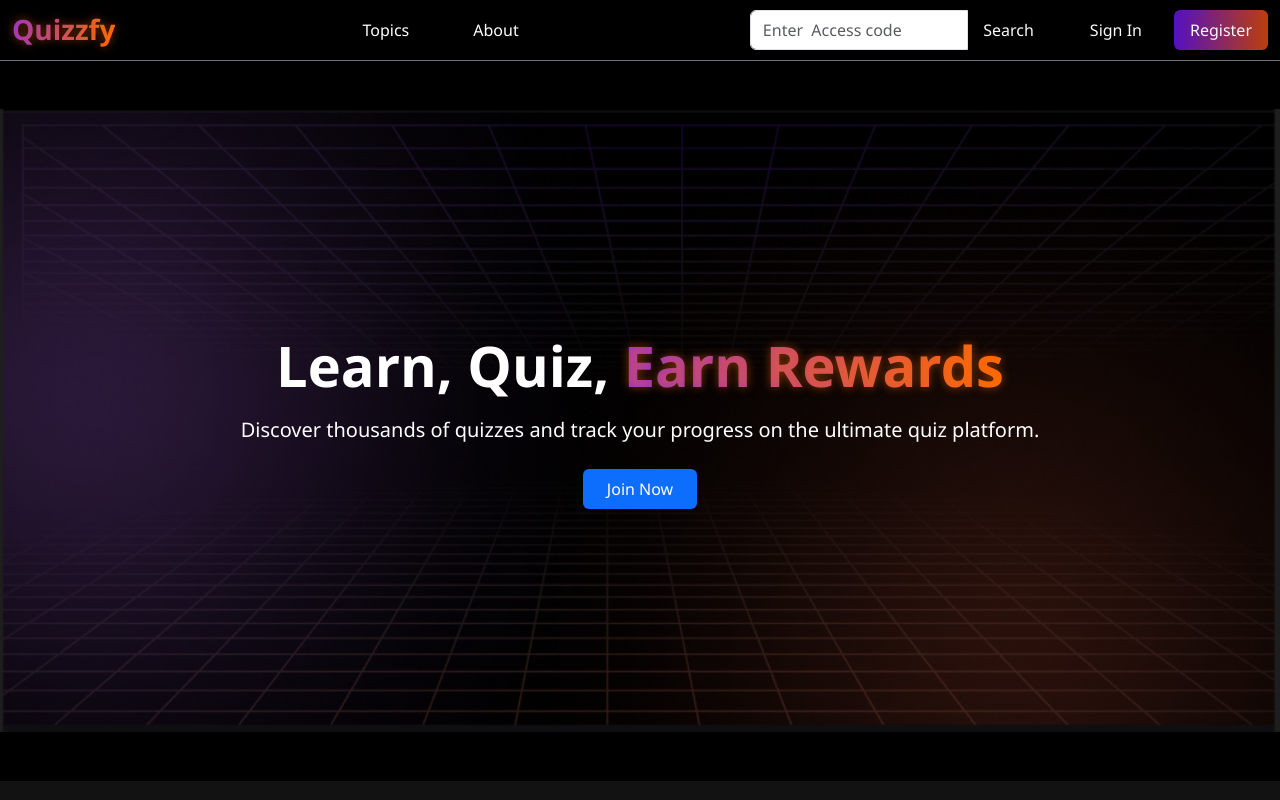
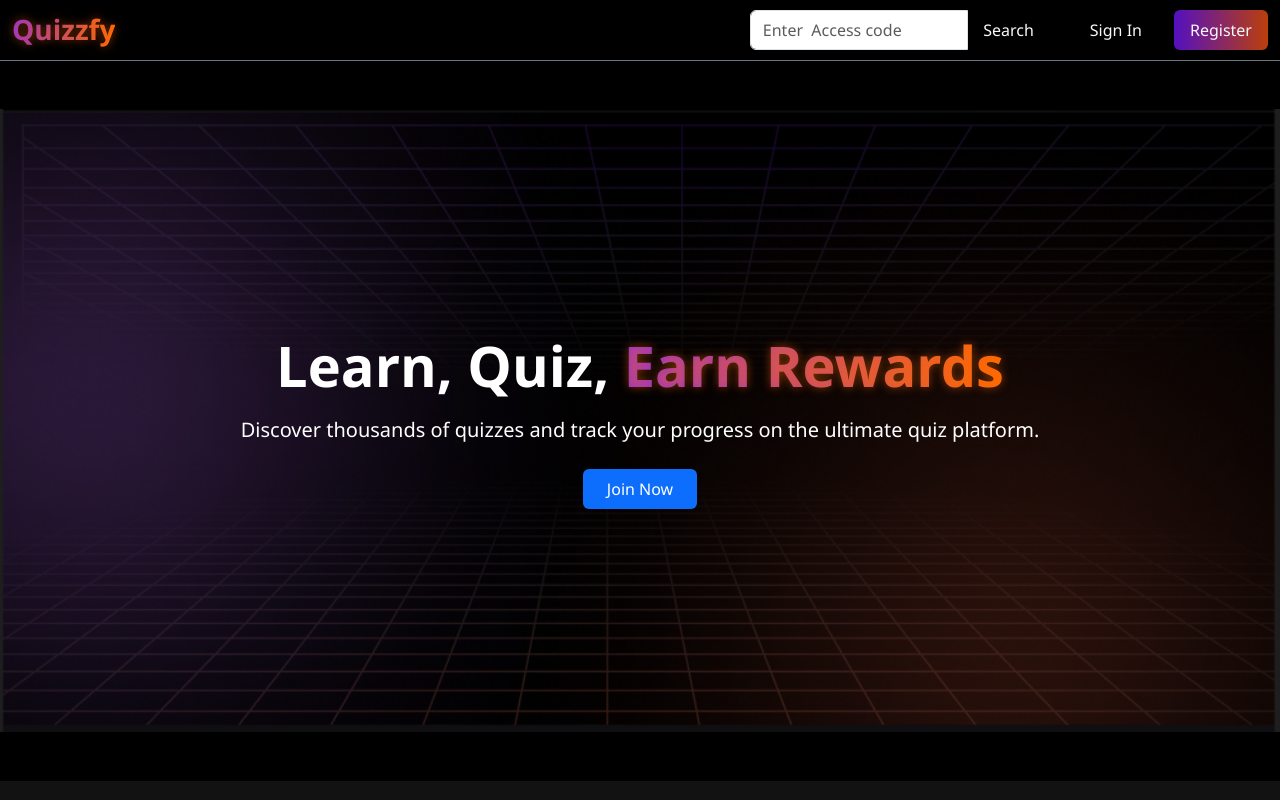
Before and after one commit to Janvi521/Quizzfy-Frontend, a React (Vite) app: page / in a window 1280 px wide. Shown: the top 800 px of the page. Built offline with nearby package versions, Linux system fonts and the light colour scheme.

Commit message:
Update HomeNavbar.jsx

```diff
--- a/src/comopents/navbar/HomeNavbar.jsx
+++ b/src/comopents/navbar/HomeNavbar.jsx
@@ -46,9 +46,9 @@ function HomeNavbar() {
         <div className="collapse navbar-collapse" id="navbarNav">
            <ul className="navbar-nav mx-auto mb-2 mb-lg-0">
 {/*             <li className="nav-item"><Link className="nav-link text-white" to="/Quiz">Quiz</Link></li> */}
-            <li className="nav-item"><a className="nav-link text-white" href="#">Topics</a></li>
+{/*             <li className="nav-item"><a className="nav-link text-white" href="#">Topics</a></li> */}
 {/*             <li className="nav-item"><a className="nav-link text-white" href="#">Rewards</a></li> */}
-            <li className="nav-item"><a className="nav-link text-white ms-5" href="#">About</a></li>
+{/*             <li className="nav-item"><a className="nav-link text-white ms-5" href="#">About</a></li> */}
           </ul>
 
           {/* 🔍 Search Bar with hint under input and button beside */}
```
